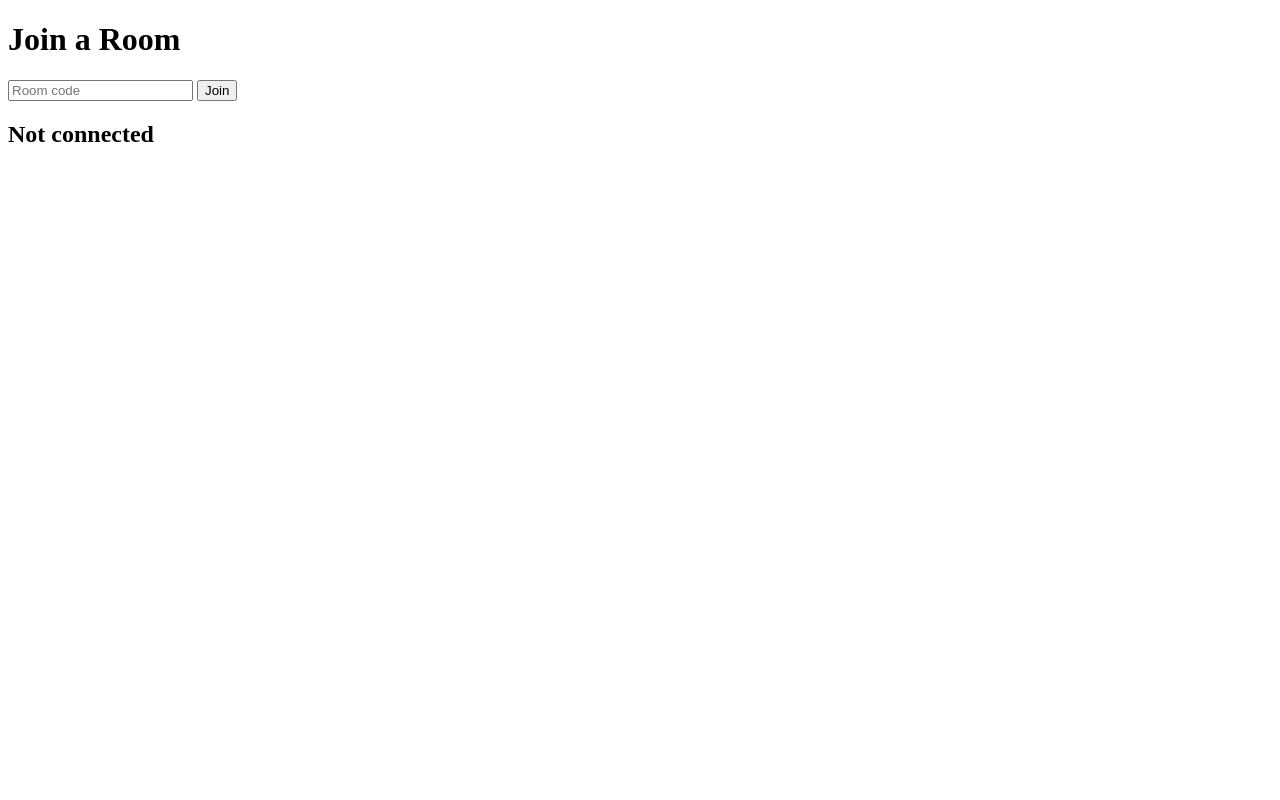
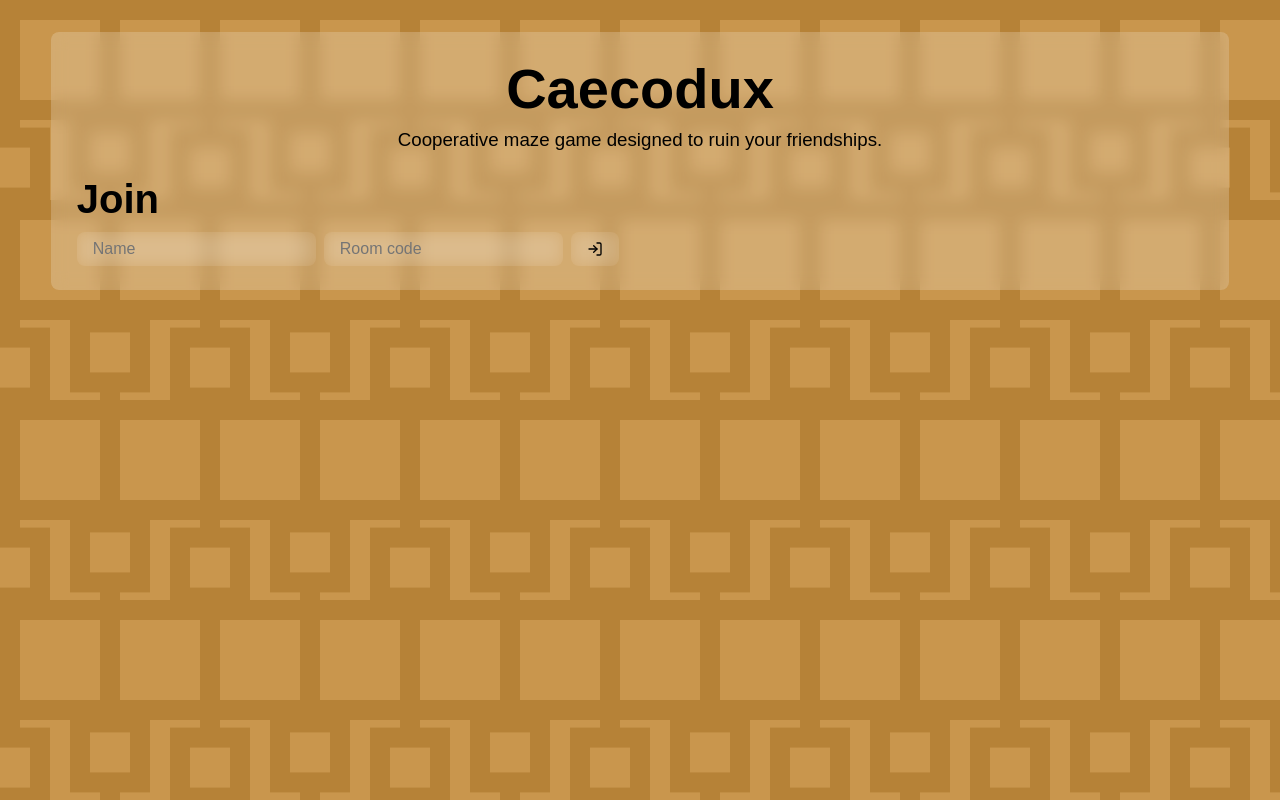
Before and after one commit to SabioOfficial/Caecodux, a website: page public/index.html in a window 1280 px wide. Drawn offline with nearby package versions, Linux system fonts and the light colour scheme; no server answers; a web font is replaced by a local one.

Commit message:
omg frontend (lobby + room) update omg

```diff
--- a/public/client.js
+++ b/public/client.js
@@ -3,6 +3,11 @@ const joinBtn = document.getElementById('joinBtn');
 const roomInput = document.getElementById('roomInput');
 const statusEl = document.getElementById('status');
 const playersEl = document.getElementById('players');
+
+const lobbyDiv = document.querySelector('.lobby-div');
+const roomDiv = document.querySelector('.room-div');
+
+roomDiv.style.display = 'none';
 
 joinBtn.addEventListener('click', () => {
     const roomCode = roomInput.value.trim();
@@ -13,10 +18,15 @@ joinBtn.addEventListener('click', () => {
 
 socket.on("roomFull", () => {
     statusEl.innerText = "❌ Room is full. Try another code.";
+    lobbyDiv.style.display = "block";
+    roomDiv.style.display = "none";
 });
 
 socket.on("roleAssigned", (role) => {
-    statusEl.innerText = `✅ You are the ${role}`;
+    lobbyDiv.style.display = "none";
+    roomDiv.style.display = "block";
+    statusEl.textContent = `You are the ${role}`;
+    statusEl.innerHTML = `You are the <b>${role}</b>`;
 });
 
 socket.on("playerJoined", (data) => {
--- /dev/null
+++ b/public/global.css
@@ -0,0 +1,4 @@
+body {
+    margin: 0;
+    font-family: 'National Park', sans-serif;
+}
--- a/public/index.html
+++ b/public/index.html
@@ -4,15 +4,31 @@
         <meta charset="UTF-8">
         <meta name="viewport" content="width=device-width, initial-scale=1.0">
         <title>Caecodux - Lobby</title>
+        <link rel="stylesheet" href="../global.css">
         <link rel="stylesheet" href="style.css">
+        <link rel="preconnect" href="https://fonts.googleapis.com">
+        <link rel="preconnect" href="https://fonts.gstatic.com" crossorigin>
+        <link href="https://fonts.googleapis.com/css2?family=National+Park:wght@200..800&display=swap" rel="stylesheet">
     </head>
     <body>
-        <h1>Join a Room</h1>
-        <input id="roomInput" placeholder="Room code">
-        <button id="joinBtn">Join</button>
-
-        <h2 id="status">Not connected</h2>
-        <div id="players"></div>
+        <div class="lobby-div">
+            <div class="meta-div">
+                <h1>Caecodux</h1>
+                <h3>Cooperative maze game designed to ruin your friendships.</p>
+            </div>
+            <div class="join-div">
+                <h2>Join</h2>
+                <div class="join-input-div">
+                    <input id="nameInput" placeholder="Name">
+                    <input id="roomInput" placeholder="Room code">
+                    <button id="joinBtn"><svg xmlns="http://www.w3.org/2000/svg" width="16" height="16" viewBox="0 0 24 24" fill="none" stroke="currentColor" stroke-width="2" stroke-linecap="round" stroke-linejoin="round" class="lucide lucide-log-in-icon lucide-log-in"><path d="m10 17 5-5-5-5"/><path d="M15 12H3"/><path d="M15 3h4a2 2 0 0 1 2 2v14a2 2 0 0 1-2 2h-4"/></svg></button>
+                </div>
+            </div>
+        </div>
+        <div class="room-div">
+            <h2 id="status">Not connected</h2>
+            <div id="players"></div>
+        </div>
 
         <script src="/socket.io/socket.io.js"></script>
         <script src="client.js"></script>
--- a/public/style.css
+++ b/public/style.css
@@ -0,0 +1,128 @@
+html {
+    --s: 100px;
+    --c1: #B68237;
+    --c2: #C9964D;
+
+    --_s: calc(2*var(--s)) calc(2*var(--s));
+    --_g: var(--_s) conic-gradient(at 40% 40%,#0000 75%,var(--c1) 0);
+    --_p: var(--_s) conic-gradient(at 20% 20%,#0000 75%,var(--c2) 0);
+    background:
+        calc( .9*var(--s)) calc( .9*var(--s))/var(--_p),
+        calc(-.1*var(--s)) calc(-.1*var(--s))/var(--_p),
+        calc( .7*var(--s)) calc( .7*var(--s))/var(--_g),
+        calc(-.3*var(--s)) calc(-.3*var(--s))/var(--_g),
+        conic-gradient(from 90deg at 20% 20%,var(--c2) 25%,var(--c1) 0)
+        0 0/var(--s) var(--s);
+    animation: m 6s infinite;
+}
+
+@keyframes m {
+    0% {
+        background-position:
+            calc( .9*var(--s)) calc( .9*var(--s)),
+            calc(-.1*var(--s)) calc(-.1*var(--s)),
+            calc( .7*var(--s)) calc( .7*var(--s)),
+            calc(-.3*var(--s)) calc(-.3*var(--s)),0 0
+    }
+    25% {
+        background-position:
+            calc(1.9*var(--s)) calc( .9*var(--s)),
+            calc(-1.1*var(--s)) calc(-.1*var(--s)),
+            calc(1.7*var(--s)) calc( .7*var(--s)),
+            calc(-1.3*var(--s)) calc(-.3*var(--s)),0 0
+    }
+    50% {
+        background-position:
+            calc(1.9*var(--s)) calc(-.1*var(--s)),
+            calc(-1.1*var(--s)) calc( .9*var(--s)),
+            calc(1.7*var(--s)) calc(-.3*var(--s)),
+            calc(-1.3*var(--s)) calc( .7*var(--s)),0 0
+    }
+    75% {
+        background-position:
+            calc(2.9*var(--s)) calc(-.1*var(--s)),
+            calc(-2.1*var(--s)) calc( .9*var(--s)),
+            calc(2.7*var(--s)) calc(-.3*var(--s)),
+            calc(-2.3*var(--s)) calc( .7*var(--s)),0 0
+    }
+    100% {
+        background-position:
+            calc(2.9*var(--s)) calc(-1.1*var(--s)),
+            calc(-2.1*var(--s)) calc(1.9*var(--s)),
+            calc(2.7*var(--s)) calc(-1.3*var(--s)),
+            calc(-2.3*var(--s)) calc(1.7*var(--s)),0 0
+    }
+}
+
+h1 {
+    font-size: 3.5rem;
+    margin: 0.2em 0;
+}
+
+h2 {
+    font-size: 2.5rem;
+    margin: 0.25em 0;
+}
+
+h3 {
+    margin: 0.3em 0;
+    font-weight: 500;
+}
+
+button {
+    font-family: 'National Park', sans-serif;
+    border: none;
+    background: rgba(255, 255, 255, 0);
+    backdrop-filter: blur(8px);
+    border-radius: 8px;
+    padding: 8px 16px;
+    font-size: 1rem;
+    cursor: pointer;
+}
+
+input {
+    font-family: 'National Park', sans-serif;
+    border: none;
+    background: rgba(255, 255, 255, 0);
+    backdrop-filter: blur(8px);
+    border-radius: 8px;
+    padding: 8px 16px;
+    font-size: 1rem;
+}
+
+.lobby-div, .room-div {
+    display: flex;
+    flex-direction: column;
+    gap: 16px;
+    margin: 4dvh 4dvw;
+    padding: 3dvh 2dvw;
+    background: rgba(255, 255, 255, 0.2);
+    backdrop-filter: blur(8px);
+    border-radius: 8px;
+}
+
+.meta-div {
+    display: flex;
+    flex-direction: column;
+    gap: 8px;
+    align-items: center;
+    justify-content: center;
+    text-align: center;
+}
+
+.meta-div * {
+    margin: 0;
+}
+
+.join-input-div {
+    display: flex;
+    flex-direction: row;
+    align-items: stretch;
+    gap: 8px;
+}
+
+#joinBtn {
+    display: flex;
+    align-items: center;
+    justify-content: center;
+}
```
Also changed, not shown: public/testing.html (added, +24 -0 lines), public/assets/VisbyRoundCF-Bold.woff2 (added), public/assets/VisbyRoundCF-DemiBold.woff2 (added), public/assets/VisbyRoundCF-ExtraBold.woff2 (added), public/assets/VisbyRoundCF-ExtraLight.woff2 (added), public/assets/VisbyRoundCF-Heavy.woff2 (added), public/assets/VisbyRoundCF-Light.woff2 (added), public/assets/VisbyRoundCF-Medium.woff2 (added), public/assets/VisbyRoundCF-Regular.woff2 (added), public/assets/logo.png (added).
